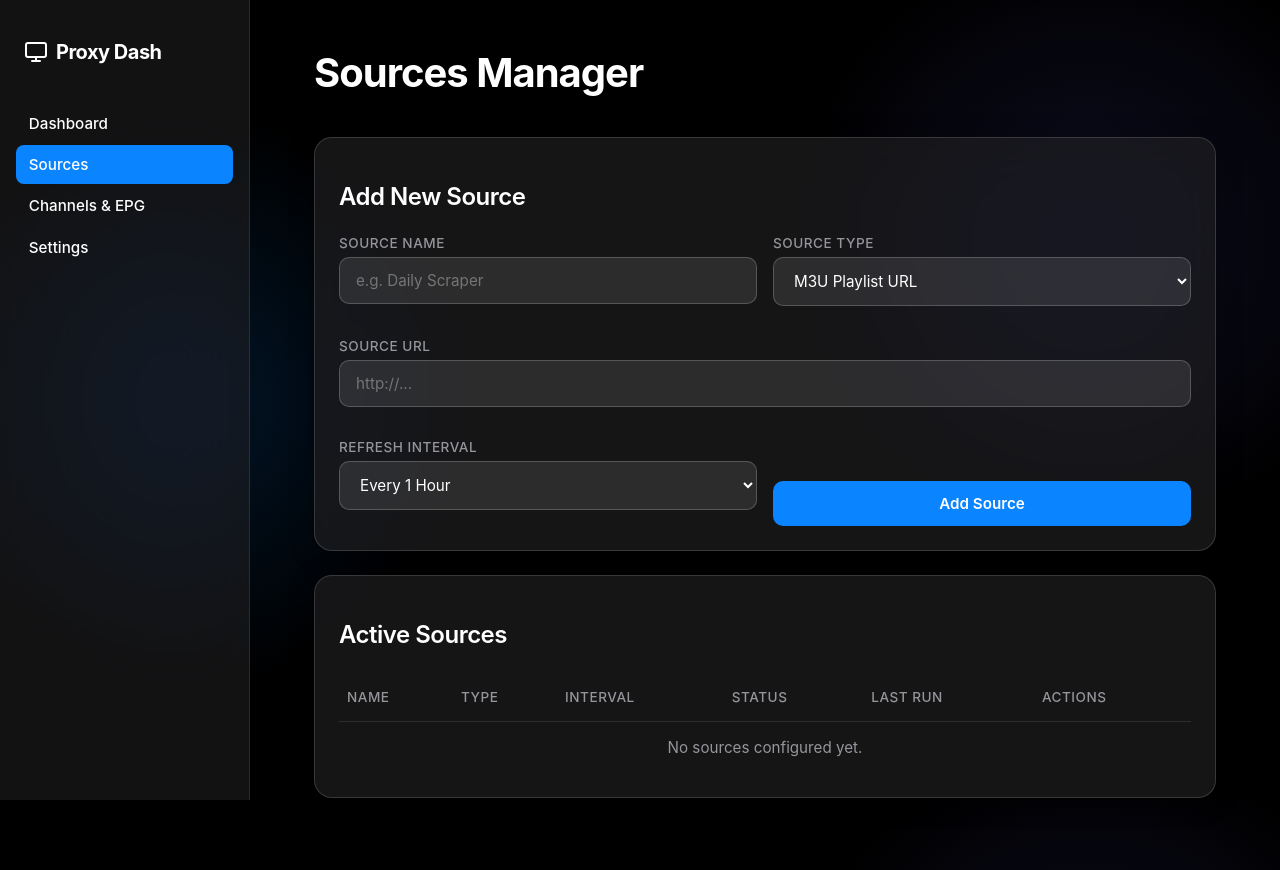
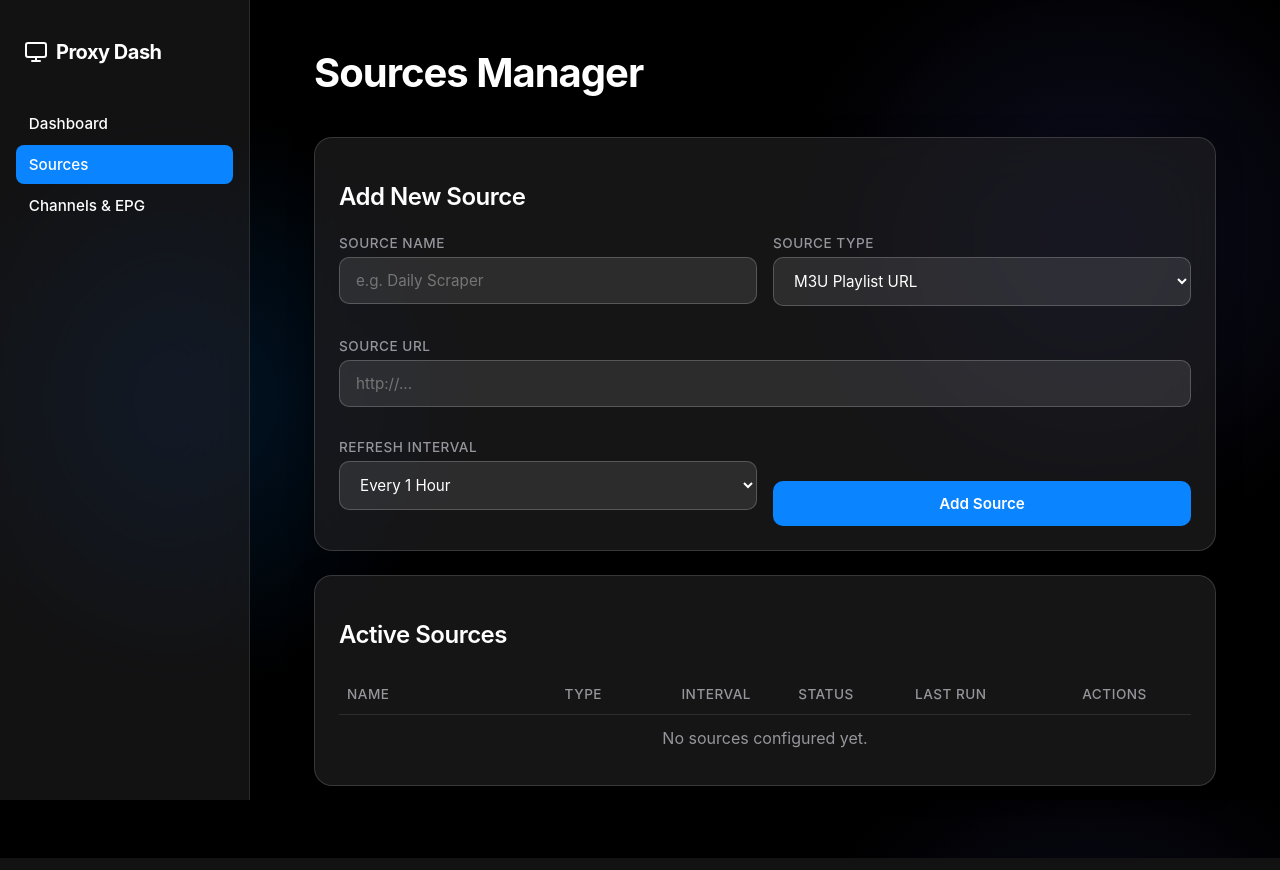
Before and after one commit to uniextra/AceStreamHUB, a Flask app: page /sources in a window 1280 px wide. Run offline with Flask 3, Linux system fonts and the light colour scheme.

Commit message:
Feat: UI CSS Grid overhaul, JSON sources, EPG scheduling, and EPG mapping

```diff
--- a/app.py
+++ b/app.py
@@ -10,21 +10,28 @@ import xml.etree.ElementTree as ET
 from bs4 import BeautifulSoup
 from flask import Flask, jsonify, request, Response, render_template, redirect, url_for, stream_with_context
 from apscheduler.schedulers.background import BackgroundScheduler
+from thefuzz import process, fuzz
 
 app = Flask(__name__)
 logging.basicConfig(level=logging.INFO, format='%(asctime)s - %(name)s - %(levelname)s - %(message)s')
 
 @app.after_request
-def after_request(response):
-    response.headers.add('Access-Control-Allow-Origin', '*')
-    response.headers.add('Access-Control-Allow-Headers', 'Content-Type,Authorization')
-    response.headers.add('Access-Control-Allow-Methods', 'GET,PUT,POST,DELETE,OPTIONS')
-    return response
+def add_header(r):
+    r.headers["Cache-Control"] = "no-cache, no-store, must-revalidate"
+    r.headers["Pragma"] = "no-cache"
+    r.headers["Expires"] = "0"
+    r.headers['Cache-Control'] = 'public, max-age=0'
+    response_headers = r
+    response_headers.headers.add('Access-Control-Allow-Origin', '*')
+    response_headers.headers.add('Access-Control-Allow-Headers', 'Content-Type,Authorization')
+    response_headers.headers.add('Access-Control-Allow-Methods', 'GET,PUT,POST,DELETE,OPTIONS')
+    return response_headers
 
 CONFIG_FILE = 'config.json'
 
-# Global State
+# Global Data structures
 raw_sources_db = {} # source_id -> list of channels
+epg_sources_db = {} # source_id -> list of epg_channels
 channels_db = []
 epg_channels = []
 scheduler = BackgroundScheduler()
@@ -143,6 +150,52 @@ def scrape_url_raw(url):
         logging.error(f"Scrape Error: {e}")
         return []
 
+def parse_json_raw(url):
+    logging.info(f"Fetching JSON from {url}")
+    try:
+        res = requests.get(url, timeout=15)
+        data = res.json()
+        raw_channels = []
+        for item in data.get('hashes', []):
+            raw_channels.append({
+                "title": item.get('title', 'Unknown'),
+                "ace_id": item.get('hash', ''),
+                "extinf": None,
+                "provided_tvg_id": item.get('tvg_id', ''),
+                "provided_logo": item.get('logo', '')
+            })
+        return raw_channels
+    except Exception as e:
+        logging.error(f"JSON Parse Error: {e}")
+        return []
+
+def parse_epg_raw(url):
+    logging.info(f"Fetching EPG from {url}")
+    try:
+        res = requests.get(url, timeout=30)
+        root = ET.fromstring(res.content)
+        channels = []
+        for channel in root.findall('channel'):
+            c_id = channel.get('id')
+            c_name = ""
+            display_name = channel.find('display-name')
+            if display_name is not None and display_name.text:
+                c_name = display_name.text
+            else:
+                c_name = c_id
+
+            c_logo = ""
+            icon = channel.find('icon')
+            if icon is not None and icon.get('src'):
+                c_logo = icon.get('src')
+
+            channels.append({"id": c_id, "name": c_name, "logo": c_logo})
+
+        return channels
+    except Exception as e:
+        logging.error(f"Error fetching EPG: {e}")
+        return []
+
 def fetch_source_job(source_id):
     config = load_config()
     source = next((s for s in config["sources"] if s["id"] == source_id), None)
@@ -151,12 +204,26 @@ def fetch_source_job(source_id):
     url = source["url"]
     src_type = source["type"]
 
-    if src_type == 'm3u':
-        raw = parse_m3u_raw(url)
+    if src_type == 'epg':
+        raw = parse_epg_raw(url)
+        epg_sources_db[source_id] = raw
+
+        # Merge all epg sources
+        global epg_channels
+        merged_epg = []
+        for k, v in epg_sources_db.items():
+            merged_epg.extend(v)
+        epg_channels = sorted(merged_epg, key=lambda x: x['name'])
+        logging.info(f"Merged {len(epg_channels)} total EPG channels")
     else:
-        raw = scrape_url_raw(url)
+        if src_type == 'm3u':
+            raw = parse_m3u_raw(url)
+        elif src_type == 'json':
+            raw = parse_json_raw(url)
+        else:
+            raw = scrape_url_raw(url)
 
-    raw_sources_db[source_id] = raw
+        raw_sources_db[source_id] = raw
 
     # Update status
     source["last_run"] = datetime.datetime.now().strftime("%Y-%m-%d %H:%M:%S")
@@ -176,6 +243,8 @@ def rebuild_channels_db():
             title = item['title']
             ace_id = item['ace_id']
             extinf = item.get('extinf')
+            provided_tvg_id = item.get('provided_tvg_id')
+            provided_logo = item.get('provided_logo')
 
             base_title = title.rstrip('* ').strip()
 
@@ -186,10 +255,15 @@ def rebuild_channels_db():
             base_title = re.sub(r'(?i)\s+(1080p|720p|4k|hd|fhd|sd|hevc|h265|x265)\s*$', '', base_title).strip()
 
             if base_title not in grouped:
-                grouped[base_title] = {"ace_ids": [], "extinf": extinf, "title": base_title}
+                grouped[base_title] = {"ace_ids": [], "extinf": extinf, "title": base_title, "provided_tvg_id": provided_tvg_id, "provided_logo": provided_logo}
+
             grouped[base_title]["ace_ids"].append(ace_id)
             if not grouped[base_title]["extinf"] and extinf:
                 grouped[base_title]["extinf"] = extinf # keep best extinf
+            if provided_tvg_id and not grouped[base_title].get("provided_tvg_id"):
+                grouped[base_title]["provided_tvg_id"] = provided_tvg_id
+            if provided_logo and not grouped[base_title].get("provided_logo"):
+                grouped[base_title]["provided_logo"] = provided_logo
 
     channels = []
     used_chnos = set()
@@ -201,6 +275,8 @@ def rebuild_channels_db():
         used_chnos.add(chno)
 
         epg_id = mappings.get(chno, "")
+        if not epg_id and data.get("provided_tvg_id"):
+            epg_id = data["provided_tvg_id"]
 
         channels.append({
             "GuideNumber": chno,
@@ -208,7 +284,8 @@ def rebuild_channels_db():
             "URL": f"/auto/v{chno}",
             "ace_ids": list(set(data["ace_ids"])),
             "extinf": data["extinf"],
-            "mapped_epg_id": epg_id
+            "mapped_epg_id": epg_id,
+            "mapped_epg_logo": data.get("provided_logo", "")
         })
 
     channels.sort(key=lambda x: x["GuideName"])
@@ -216,54 +293,37 @@ def rebuild_channels_db():
     # Auto-mapping logic
     def clean_string(s):
         s = s.lower()
-        s = re.sub(r'[^a-z0-9]', '', s)
-        s = re.sub(r'(hd|fhd|4k|1080p|720p)', '', s)
-        return s
+        s = re.sub(r'[^a-z0-9]', ' ', s)
+        s = re.sub(r'\b(hd|fhd|4k|1080p|720p)\b', '', s)
+        return s.strip()
 
-    for c in channels:
-        if not c["mapped_epg_id"] and epg_channels:
-            c_clean = clean_string(c["GuideName"])
-            for e in epg_channels:
-                e_clean = clean_string(e["name"])
-                if c_clean == e_clean or (c_clean and e_clean and c_clean in e_clean):
-                    c["mapped_epg_id"] = e["id"]
-                    config["mappings"][c["GuideNumber"]] = e["id"]
-                    break
+    if epg_channels:
+        epg_names = {clean_string(e["name"]): e["id"] for e in epg_channels}
+        epg_names_list = list(epg_names.keys())
+
+        for c in channels:
+            if not c["mapped_epg_id"]:
+                c_clean = clean_string(c["GuideName"])
+                if not c_clean:
+                    continue
+                # Use fuzzywuzzy to find the best match
+                match, score = process.extractOne(c_clean, epg_names_list, scorer=fuzz.token_set_ratio)
+                # If score is > 85%, we consider it a match
+                if score >= 85:
+                    mapped_id = epg_names[match]
+                    c["mapped_epg_id"] = mapped_id
+                    config["mappings"][c["GuideNumber"]] = mapped_id
+
+            if c["mapped_epg_id"]:
+                if not c.get("mapped_epg_logo"):
+                    c["mapped_epg_logo"] = next((e["logo"] for e in epg_channels if e["id"] == c["mapped_epg_id"]), "")
 
     save_config(config)
 
     channels_db = channels
     logging.info(f"Rebuilt channels_db: {len(channels_db)} unique channels.")
 
-def refresh_epg():
-    global epg_channels
-    config = load_config()
-    url = config.get("epg_url")
-    if not url:
-        epg_channels = []
-        return
 
-    try:
-        logging.info(f"Fetching EPG from {url}")
-        res = requests.get(url, timeout=15)
-        root = ET.fromstring(res.content)
-        channels = []
-        for channel in root.findall('channel'):
-            c_id = channel.get('id')
-            c_name = ""
-            display_name = channel.find('display-name')
-            if display_name is not None and display_name.text:
-                c_name = display_name.text
-            else:
-                c_name = c_id
-
-            channels.append({"id": c_id, "name": c_name})
-
-        epg_channels = sorted(channels, key=lambda x: x['name'])
-        logging.info(f"Loaded {len(epg_channels)} EPG channels")
-    except Exception as e:
-        logging.error(f"Error fetching EPG: {e}")
-        epg_channels = []
 
 def init_scheduler():
     scheduler.remove_all_jobs()
@@ -372,18 +432,7 @@ def save_mappings():
     rebuild_channels_db()
     return jsonify({"status": "success"})
 
-@app.route('/settings', methods=['GET', 'POST'])
-def settings():
-    config = load_config()
-    if request.method == 'POST':
-        epg_url = request.form.get("epg_url", "")
-        config["epg_url"] = epg_url
-        save_config(config)
-        refresh_epg()
-        rebuild_channels_db()
-        return redirect(url_for('settings'))
 
-    return render_template('settings.html', config=config, epg_channels_count=len(epg_channels))
 
 @app.route('/playlist.m3u')
 def playlist():
@@ -392,13 +441,19 @@ def playlist():
         extinf = c.get("extinf", "")
 
         if c.get("mapped_epg_id"):
+            logo_str = f' tvg-logo="{c.get("mapped_epg_logo", "")}"' if c.get("mapped_epg_logo") else ""
             if extinf:
                 if 'tvg-id="' in extinf:
                     extinf = re.sub(r'tvg-id="[^"]*"', f'tvg-id="{c["mapped_epg_id"]}"', extinf)
                 else:
                     extinf = extinf.replace('#EXTINF:-1', f'#EXTINF:-1 tvg-id="{c["mapped_epg_id"]}"')
+
+                if 'tvg-logo="' in extinf and c.get("mapped_epg_logo"):
+                    extinf = re.sub(r'tvg-logo="[^"]*"', f'tvg-logo="{c["mapped_epg_logo"]}"', extinf)
+                elif c.get("mapped_epg_logo"):
+                    extinf = extinf.replace('#EXTINF:-1', f'#EXTINF:-1{logo_str}')
             else:
-                extinf = f'#EXTINF:-1 tvg-id="{c["mapped_epg_id"]}" tvg-chno="{c["GuideNumber"]}", {c["GuideName"]}'
+                extinf = f'#EXTINF:-1 tvg-id="{c["mapped_epg_id"]}"{logo_str} tvg-chno="{c["GuideNumber"]}", {c["GuideName"]}'
         else:
             if not extinf:
                 extinf = f'#EXTINF:-1 tvg-chno="{c["GuideNumber"]}", {c["GuideName"]}'
@@ -431,6 +486,5 @@ def stream(channel_id):
     return "All stream sources failed", 502
 
 if __name__ == '__main__':
-    refresh_epg()
     init_scheduler()
     app.run(host='0.0.0.0', port=5004)
--- a/requirements.txt
+++ b/requirements.txt
@@ -3,3 +3,5 @@ requests==2.31.0
 m3u8==3.6.0
 beautifulsoup4==4.12.2
 APScheduler
+thefuzz==0.22.1
+python-Levenshtein==0.25.1
--- a/templates/base.html
+++ b/templates/base.html
@@ -178,27 +178,34 @@
             background: var(--danger);
         }
 
-        /* Tables - macOS list style */
-        table {
+        /* Modern Grid Tables */
+        .grid-table {
             width: 100%;
-            border-collapse: separate;
-            border-spacing: 0;
+            display: flex;
+            flex-direction: column;
         }
-        th, td {
-            text-align: left;
-            padding: 1rem 0.5rem;
-            border-bottom: 0.5px solid rgba(255,255,255,0.1);
-            font-size: 0.95rem;
+        .grid-header, .grid-row {
+            display: grid;
+            grid-template-columns: var(--grid-cols, 1fr 1fr 1fr);
+            gap: 1rem;
+            padding: 0.8rem 0.5rem;
+            border-bottom: 1px solid rgba(255,255,255,0.1);
+            align-items: center;
         }
-        th {
+        .grid-header {
             color: var(--text-muted);
             font-weight: 500;
             font-size: 0.85rem;
             text-transform: uppercase;
             letter-spacing: 0.5px;
         }
-        tr:last-child td {
+        .grid-row:last-child {
             border-bottom: none;
+        }
+        .grid-row select {
+            padding: 0.4rem 0.5rem;
+            margin-bottom: 0;
+            font-size: 0.85rem;
         }
     </style>
     {% block head %}{% endblock %}
@@ -212,7 +219,6 @@
         <a href="{{ url_for('dashboard') }}" class="nav-link {% if request.path == '/dashboard' %}active{% endif %}">Dashboard</a>
         <a href="{{ url_for('sources') }}" class="nav-link {% if request.path == '/sources' %}active{% endif %}">Sources</a>
         <a href="{{ url_for('channels_view') }}" class="nav-link {% if request.path == '/channels' %}active{% endif %}">Channels & EPG</a>
-        <a href="{{ url_for('settings') }}" class="nav-link {% if request.path == '/settings' %}active{% endif %}">Settings</a>
     </div>
 
     <div class="main-content">
--- a/templates/sources.html
+++ b/templates/sources.html
@@ -13,8 +13,10 @@
         <div>
             <label>Source Type</label>
             <select id="src_type">
-                <option value="m3u">M3U Playlist URL</option>
-                <option value="scrape">Web Scrape URL</option>
+                <option value="m3u" style="color: #0A84FF; font-weight: 600;">M3U Playlist URL</option>
+                <option value="json" style="color: #5E5CE6; font-weight: 600;">JSON API URL</option>
+                <option value="scrape" style="color: #FF9F0A; font-weight: 600;">Web Scrape URL</option>
+                <option value="epg" style="color: #30D158; font-weight: 600;">XMLTV EPG URL</option>
             </select>
         </div>
         <div style="grid-column: 1 / -1;">
@@ -38,37 +40,42 @@
 
 <div class="card">
     <h2>Active Sources</h2>
-    <table>
-        <thead>
-            <tr>
-                <th>Name</th>
-                <th>Type</th>
-                <th>Interval</th>
-                <th>Status</th>
-                <th>Last Run</th>
-                <th>Actions</th>
-            </tr>
-        </thead>
-        <tbody>
+    <div class="grid-table" style="--grid-cols: 2fr 1fr 1fr 1fr 1.5fr 1fr;">
+        <div class="grid-header">
+            <div>Name</div>
+            <div>Type</div>
+            <div>Interval</div>
+            <div>Status</div>
+            <div>Last Run</div>
+            <div>Actions</div>
+        </div>
+        <div id="sources-table">
+            {% set type_colors = {
+                'm3u': {'bg': 'rgba(10, 132, 255, 0.2)', 'text': '#0A84FF'},
+                'json': {'bg': 'rgba(94, 92, 230, 0.2)', 'text': '#5E5CE6'},
+                'epg': {'bg': 'rgba(48, 209, 88, 0.2)', 'text': '#30D158'},
+                'scrape': {'bg': 'rgba(255, 159, 10, 0.2)', 'text': '#FF9F0A'}
+            } %}
             {% for src in sources %}
-            <tr>
-                <td>{{ src.name }}</td>
-                <td><span style="background: rgba(59,130,246,0.2); padding: 2px 8px; border-radius: 4px; color: var(--primary);">{{ src.type | upper }}</span></td>
-                <td>Every {{ (src.interval_minutes / 60)|int }}h</td>
-                <td>{{ src.status }}</td>
-                <td>{{ src.last_run or 'Never' }}</td>
-                <td>
-                    <button class="btn" style="padding: 0.4rem 0.8rem;" onclick="refreshSource('{{ src.id }}')">Sync</button>
-                    <button class="btn btn-danger" style="padding: 0.4rem 0.8rem;" onclick="deleteSource('{{ src.id }}')">Del</button>
-                </td>
-            </tr>
+            {% set tcolor = type_colors.get(src.type, {'bg': 'rgba(59,130,246,0.2)', 'text': '#3b82f6'}) %}
+            <div class="grid-row">
+                <div style="font-weight: 500;">{{ src.name }}</div>
+                <div><span style="background: {{ tcolor.bg }}; padding: 2px 8px; border-radius: 4px; color: {{ tcolor.text }}; font-size: 0.8rem; font-weight: 600;">{{ src.type | upper }}</span></div>
+                <div style="color: var(--text-muted);">Every {{ (src.interval_minutes / 60)|int }}h</div>
+                <div style="color: var(--text-muted);">{{ src.status }}</div>
+                <div style="color: var(--text-muted); font-size: 0.85rem;">{{ src.last_run or 'Never' }}</div>
+                <div style="display: flex; gap: 8px;">
+                    <button class="btn" style="padding: 0.4rem 0.6rem; font-size: 0.8rem;" onclick="refreshSource('{{ src.id }}')">Sync</button>
+                    <button class="btn btn-danger" style="padding: 0.4rem 0.6rem; font-size: 0.8rem;" onclick="deleteSource('{{ src.id }}')">Del</button>
+                </div>
+            </div>
             {% else %}
-            <tr>
-                <td colspan="6" style="text-align: center; color: var(--text-muted);">No sources configured yet.</td>
-            </tr>
+            <div class="grid-row" style="grid-template-columns: 1fr; justify-content: center;">
+                <div style="text-align: center; color: var(--text-muted);">No sources configured yet.</div>
+            </div>
             {% endfor %}
-        </tbody>
-    </table>
+        </div>
+    </div>
 </div>
 
 <script>
```
Also changed, not shown: templates/channels.html (+25 -20 lines), templates/settings.html (deleted, +0 -30 lines).
